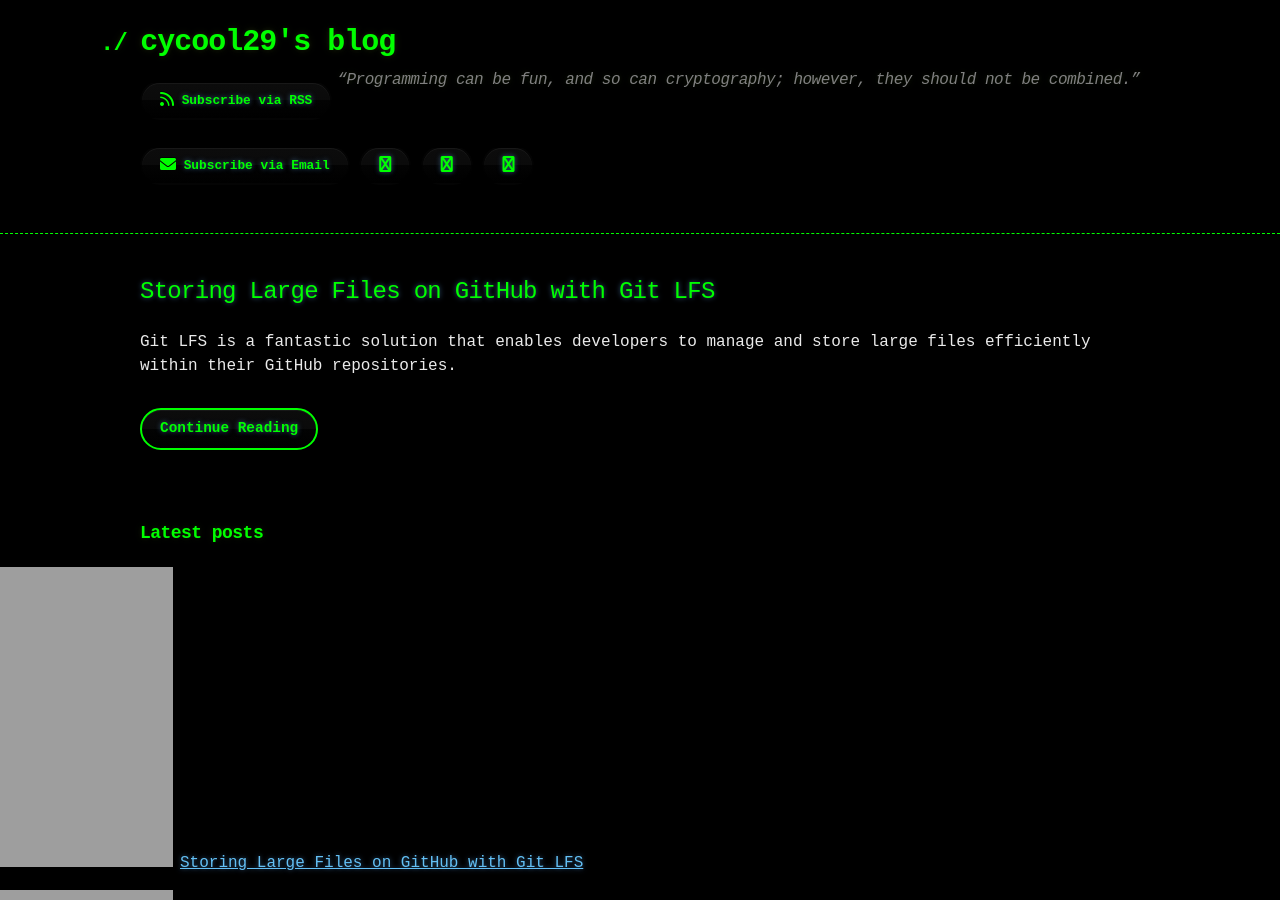
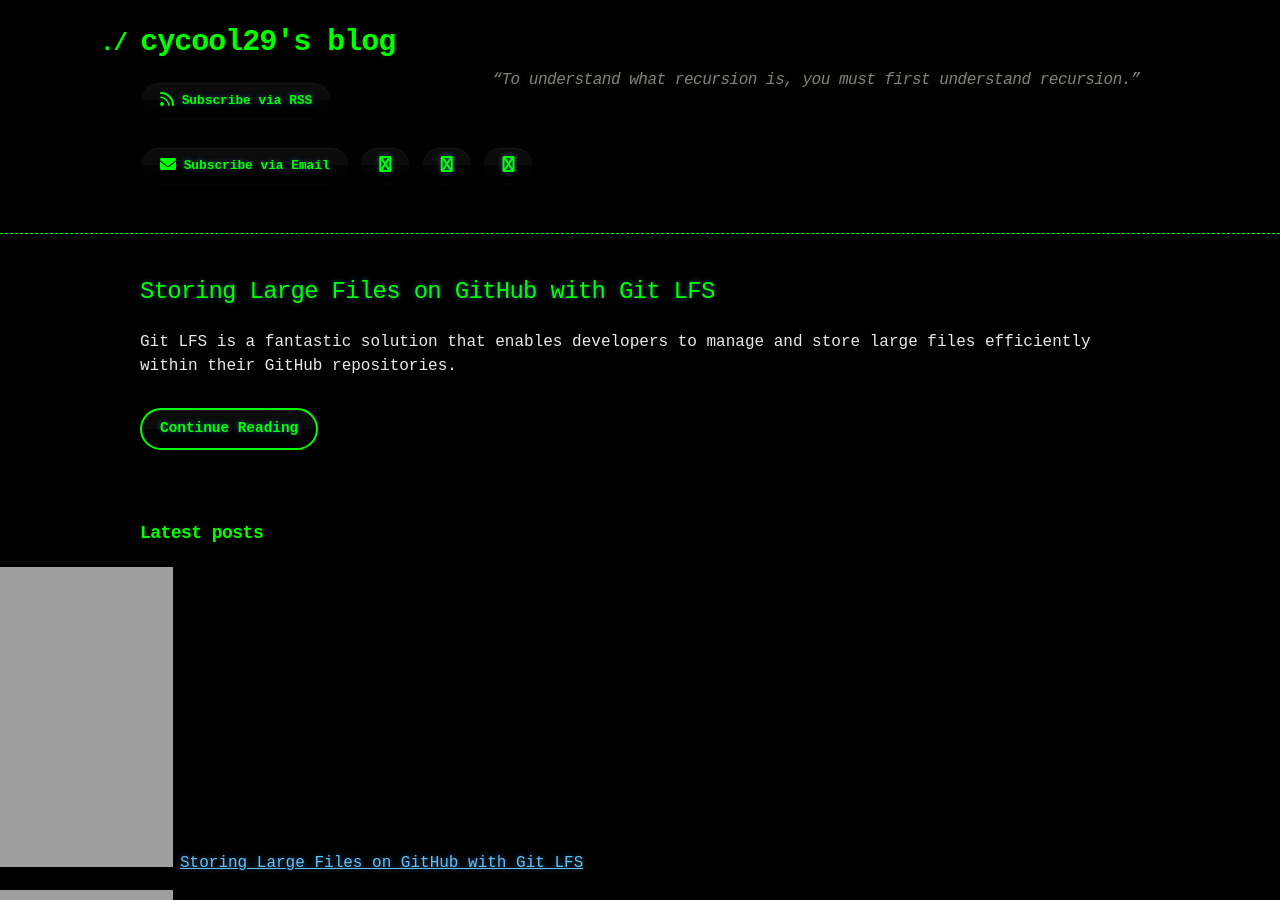
Before and after one commit to cycool29/cycool29.github.io, a Jekyll site: the page built from index.md, in a window 1280 px wide and 900 px high. Built offline with Jekyll 4.4.1, drawn with Linux system fonts in a browser that asks for light colours; a style sheet for code colours, icons or effects is not loaded.

Commit message:
Update quotes

```diff
--- a/_config.yml
+++ b/_config.yml
@@ -1,5 +1,5 @@
 title: cycool29's blog
-description: "“Programming can be fun, and so can cryptography; however, they should not be combined.” "
+description: "“To understand what recursion is, you must first understand recursion.” "
 bio: A high school student. Intermediate in Python, Git, Bash. Learning JavaScript. He/Him. "
 author: cycool29
 url: https://cycool29.github.io
```
